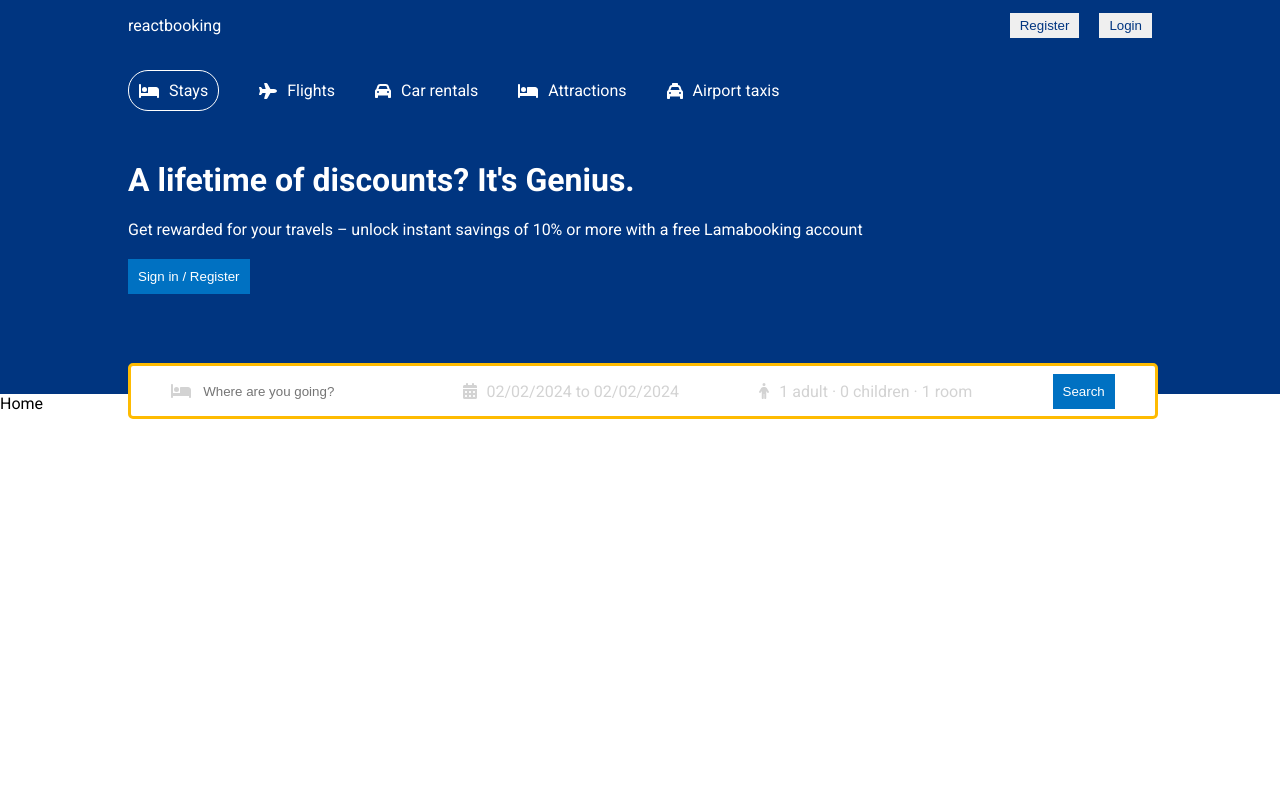
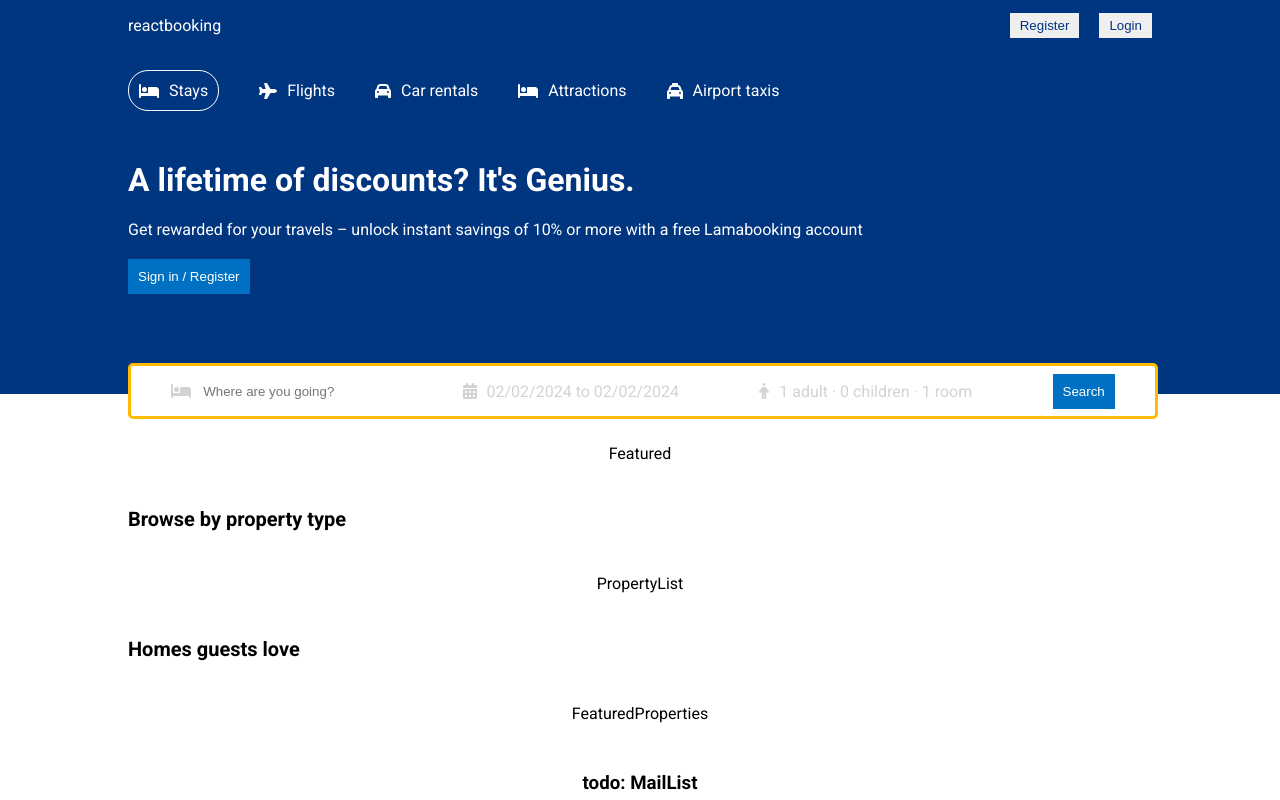
Before and after one commit to abr-ya/react-booking, a React (Vite) app: page / in a window 1280 px wide. Shown: the top 800 px of the page. Built offline with nearby package versions, Linux system fonts and the light colour scheme.

Commit message:
feat: Add Home Page

```diff
--- /dev/null
+++ b/src/components/Featured/Featured.tsx
@@ -0,0 +1,5 @@
+const Featured = () => {
+  return <div>Featured</div>;
+};
+
+export default Featured;
--- /dev/null
+++ b/src/components/FeaturedProperties/FeaturedProperties.tsx
@@ -0,0 +1,5 @@
+const FeaturedProperties = () => {
+  return <div>FeaturedProperties</div>;
+};
+
+export default FeaturedProperties;
--- /dev/null
+++ b/src/components/PropertyList/PropertyList.tsx
@@ -0,0 +1,5 @@
+const PropertyList = () => {
+  return <div>PropertyList</div>;
+};
+
+export default PropertyList;
--- a/src/components/index.ts
+++ b/src/components/index.ts
@@ -1,5 +1,8 @@
+import Featured from "./Featured/Featured";
 import Footer from "./Footer/Footer";
 import Header from "./Header/Header";
 import Navbar from "./Navbar/Navbar";
+import PropertyList from "./PropertyList/PropertyList";
+import FeaturedProperties from "./FeaturedProperties/FeaturedProperties";
 
-export { Footer, Header, Navbar };
+export { Featured, FeaturedProperties, Footer, Header, Navbar, PropertyList };
--- a/src/layout/Layout.tsx
+++ b/src/layout/Layout.tsx
@@ -6,7 +6,6 @@ import styles from "./layout.module.css";
 
 const Layout = () => {
   const { pathname } = useLocation();
-  console.log(pathname);
 
   return (
     <div className={styles.layout}>
--- a/src/pages/Home/Home.tsx
+++ b/src/pages/Home/Home.tsx
@@ -1,5 +1,18 @@
+import { Featured, FeaturedProperties, PropertyList } from "../../components";
+import styles from "./home.module.css";
+
 const Home = () => {
-  return <div>Home</div>;
+  return (
+    <div className={styles.homeContainer}>
+      <Featured />
+      <h1 className={styles.homeTitle}>Browse by property type</h1>
+      <PropertyList />
+      <h1 className={styles.homeTitle}>Homes guests love</h1>
+      <FeaturedProperties />
+      {/* todo: MailList */}
+      <h3>todo: MailList</h3>
+    </div>
+  );
 };
 
 export default Home;
--- /dev/null
+++ b/src/pages/Home/home.module.css
@@ -0,0 +1,12 @@
+.homeContainer {
+  margin-top: 50px;
+  display: flex;
+  flex-direction: column;
+  align-items: center;
+  gap: 30px;
+}
+
+.homeTitle {
+  width: 1024px;
+  font-size: 20px;
+}
```
